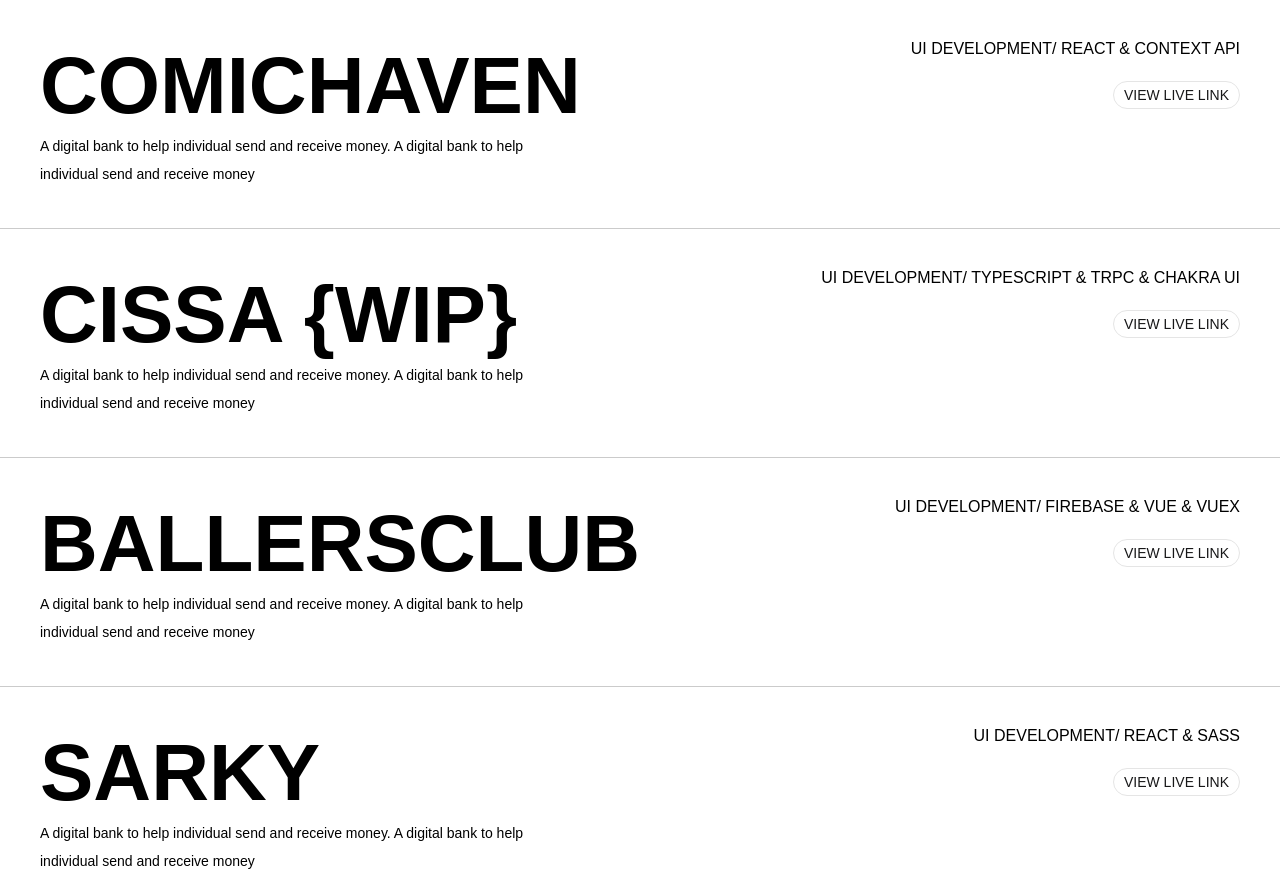
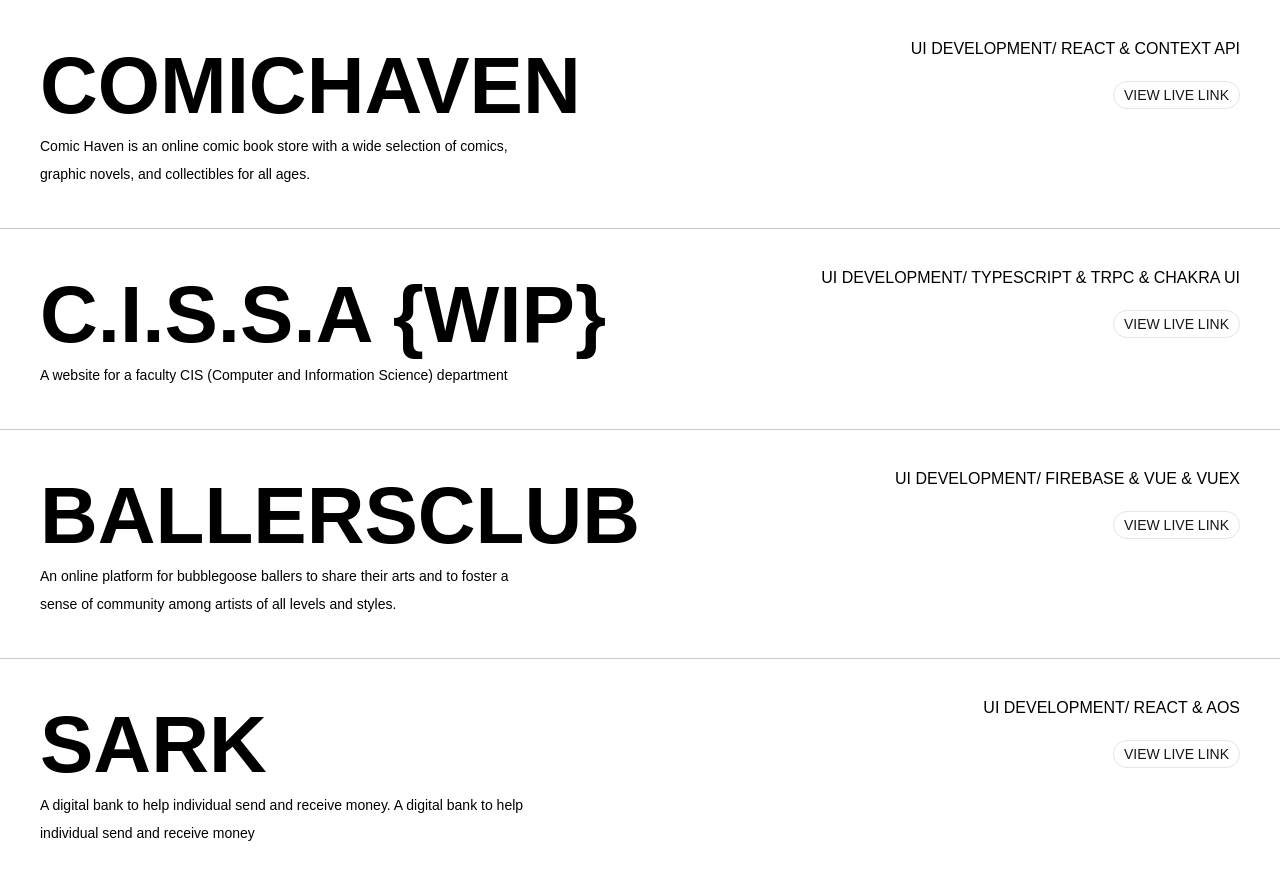
Before and after one commit to boydeveloper/portfolio-v1, a plain HTML site: page index.html in a window 1280 px wide. Shown: the part 800-1678 px from the top of the page. Drawn offline with Linux system fonts and the light colour scheme; a web font is replaced by a local one.

Commit message:
Added links to projects and changed of some

```diff
--- a/index.html
+++ b/index.html
@@ -70,21 +70,23 @@
           <div class="Project-details">
             <h2 class="Project-name">COMICHAVEN</h2>
             <p class="Project-description">
-              A digital bank to help individual send and receive money. A
-              digital bank to help individual send and receive money
+              Comic Haven is an online comic book store with a wide selection of
+              comics, graphic novels, and collectibles for all ages.
             </p>
           </div>
           <div class="project-tools">
             <span>UI DEVELOPMENT/ REACT & CONTEXT API</span>
-            <a href="#" class="view-btn">VIEW LIVE LINK</a>
+            <a href="https://comichaven.vercel.app" class="view-btn"
+              >VIEW LIVE LINK</a
+            >
           </div>
         </div>
         <div class="Project">
           <div class="Project-details">
-            <h2 class="Project-name">CISSA {WIP}</h2>
+            <h2 class="Project-name">C.I.S.S.A {WIP}</h2>
             <p class="Project-description">
-              A digital bank to help individual send and receive money. A
-              digital bank to help individual send and receive money
+              A website for a faculty CIS (Computer and Information Science)
+              department
             </p>
           </div>
           <div class="project-tools">
@@ -96,8 +98,9 @@
           <div class="Project-details">
             <h2 class="Project-name">BallersClub</h2>
             <p class="Project-description">
-              A digital bank to help individual send and receive money. A
-              digital bank to help individual send and receive money
+              An online platform for bubblegoose ballers to share their arts and
+              to foster a sense of community among artists of all levels and
+              styles.
             </p>
           </div>
           <div class="project-tools">
@@ -107,15 +110,17 @@
         </div>
         <div class="Project">
           <div class="Project-details">
-            <h2 class="Project-name">SARKY</h2>
+            <h2 class="Project-name">SARK</h2>
             <p class="Project-description">
               A digital bank to help individual send and receive money. A
               digital bank to help individual send and receive money
             </p>
           </div>
           <div class="project-tools">
-            <span>UI DEVELOPMENT/ REACT & SASS</span>
-            <a href="#" class="view-btn">VIEW LIVE LINK</a>
+            <span>UI DEVELOPMENT/ REACT & AOS</span>
+            <a href="https://sarky.vercel.app/" class="view-btn"
+              >VIEW LIVE LINK</a
+            >
           </div>
         </div>
       </div>
```
